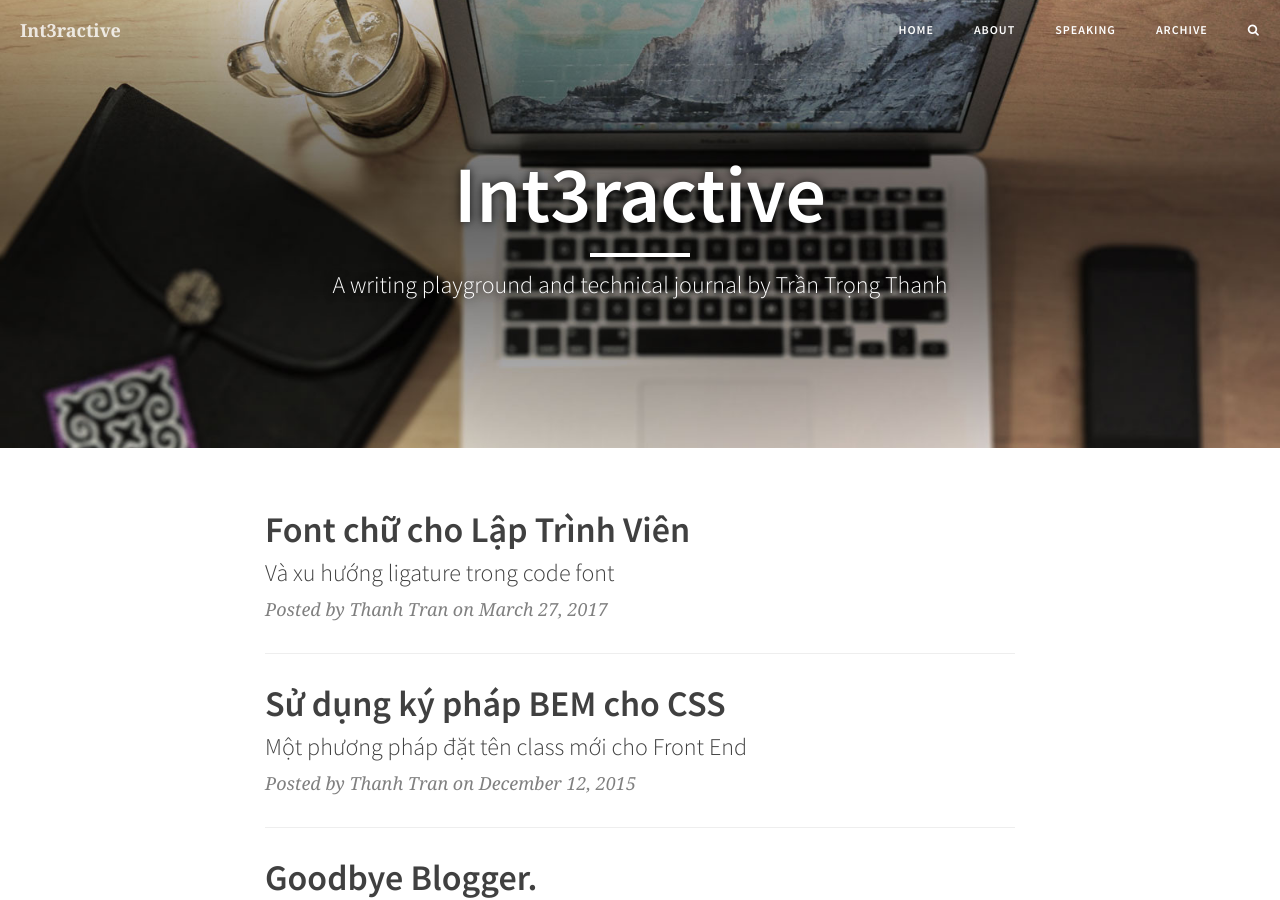
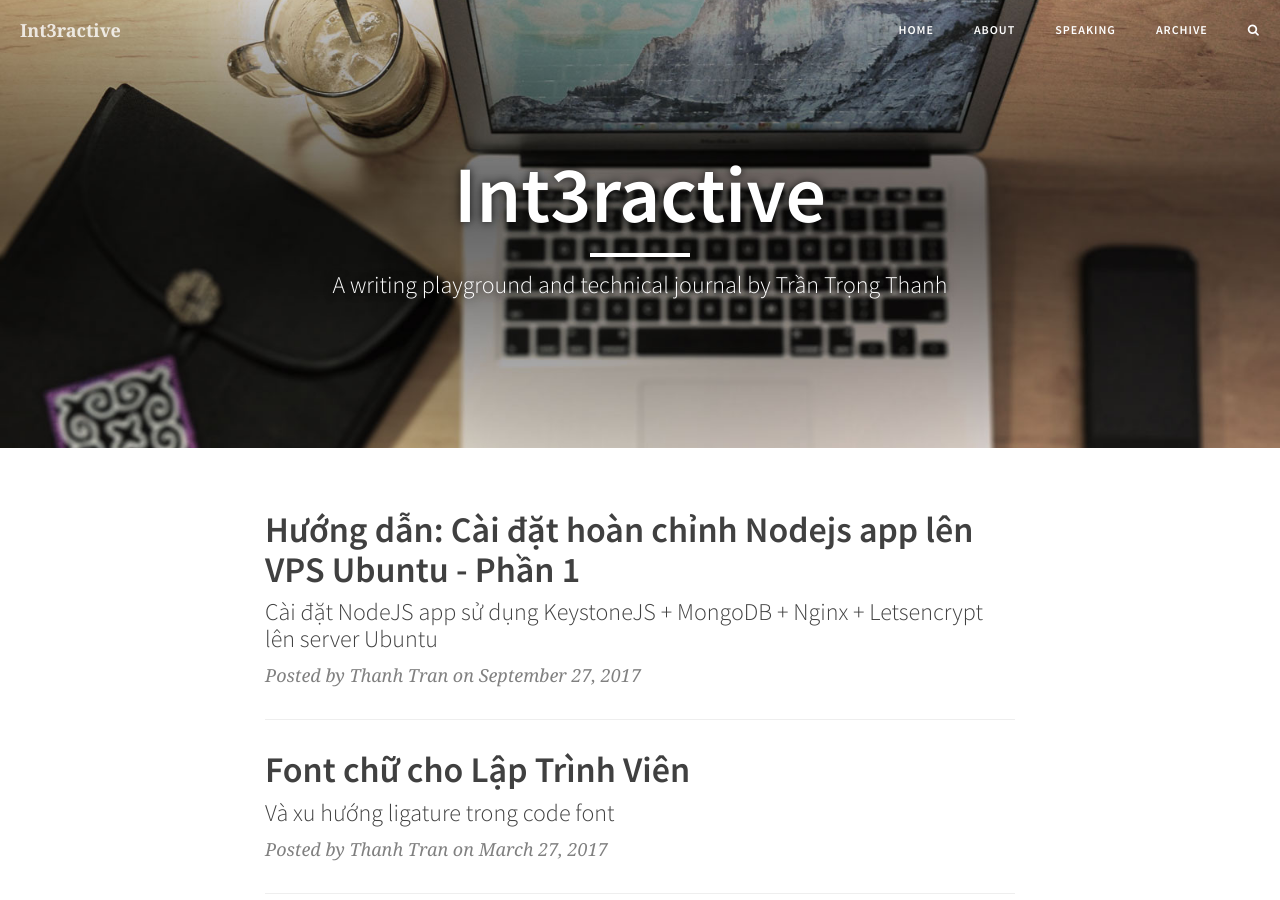
Before and after one commit to trongthanh/int3ractive.com, a Jekyll site: the page built from index.html, in a window 1280 px wide and 900 px high. Built offline with Jekyll 4.4.1, drawn with Linux system fonts in a browser that asks for light colours; nearby versions of some CDN libraries; the list of posts is cut into pages by our own code; some of the changed lines change nothing that is shown; some of the changed text lies outside the part shown.

Commit message:
publish a new blog post

````diff
--- a/_config.yml
+++ b/_config.yml
@@ -29,7 +29,7 @@
 paginate: 10
 exclude: ["README.md", "css/**/*"]
 keep_files: ["flash","javascript"]
-gems:
+plugins:
   - jekyll-feed
   - jekyll-sitemap
   - jekyll-redirect-from
--- /dev/null
+++ b/_posts/2017/2017-03-23-huong-dan-cai-dat-nodejs-app-len-vps-phan-1.md
@@ -0,0 +1,182 @@
+---
+layout: post
+title: "Hướng dẫn: Cài đặt hoàn chỉnh Nodejs app lên VPS Ubuntu - Phần 1"
+subtitle: Cài đặt NodeJS app sử dụng KeystoneJS + MongoDB + Nginx + Letsencrypt lên server Ubuntu
+author: Thanh Tran
+description:
+date: 2017-09-28T01:07:53+07:00
+tags: [devops, vietnamese, nodejs, webapp]
+image:
+---
+
+## Giới Thiệu
+
+NodeJS tuy phát triển mạnh mẽ những năm gần đây nhưng tại Việt Nam vẫn còn ít lựa chọn để triển khai (deploy) lên Internet cho công chúng. Các dịch vụ "app engine" cho NodeJS của nước ngoài như [Heroku](https://www.heroku.com/), [Nodejitsu](https://nodejitsu.com/), [now.sh](https://zeit.co/now)... khó tiếp cận cho developer ở Việt Nam. Ngoài ra các dịch vụ trên còn nhiều hạn chế chẳng hạn: chưa có data center đặt tại Việt Nam, không kèm giải pháp database hoặc nếu có cũng là dạng add-on.
+
+Để cài đặt một web app viết bằng NodeJS, cách đơn giản nhất và tiết kiệm chi phí nhất hiện nay chính là sử dụng **Cloud VPS**[^1]. Cloud VPS là một server toàn quyền được ảo hóa trên một server vật lý, có tài nguyên và băng thông được dành riêng. Ở Việt Nam, hiện đã có nhiều nhà cung cấp dịch vụ Cloud VPS với chi phí khá tiết kiệm (cấu hình thấp nhất có chi phí khoảng 150k/tháng). (Vì đây là bài hướng dẫn kỹ thuật nên tôi sẽ không giới thiệu cụ thể nhà cung cấp nào).
+
+Trong bài viết này, tôi sẽ hướng dẫn bạn cài đặt một NodeJS app (cụ thể viết bằng [KeystoneJS](http://keystonejs.com/)) lên một VPS **Ubuntu 16.04 LTS**[^2] với kết quả mong muốn như sau:
+
+- Website tải cực nhanh
+- Các tài nguyên tĩnh có cache header để tối ưu thời gian tải cho lần xem sau
+- Các tài nguyên tĩnh được gzip để tối ưu băng thông
+- Được mã hóa TLS với chữ ký số hợp lệ (miễn phí)
+- Có thể cài đặt và chạy thêm app trên cùng server
+
+## Cài Đặt Server
+
+Sau khi bạn tạo một Cloud VPS mới, thường thì nó sẽ ở trạng thái mặc định, tức là chưa có thêm bất cứ ứng dụng nào khác được cài thêm. Một số nhà cung cấp VPS thì có thể "nhanh nhảu" cài sẵn Apache HTTP server, tuy nhiên chúng ta sẽ không dùng Apache trong hướng dẫn này, nên có thể bạn phải cần [remove](https://askubuntu.com/questions/176964/permanently-removing-apache2){:target="_blank"} nó khỏi hệ thống.
+
+Ngoài ra, tùy nhà cung cấp VPS mà bạn sẽ được cấp tài khoản **root** hoặc tài khoản user bình thường nhưng có quyền `sudo`. Trong trường hợp bạn có tài khoản root thì sẽ không cần chạy những dòng lệnh bắt đầu bằng `sudo`[^3].
+
+Bạn sẽ truy cập vào server thông qua giao thức SSH và sẽ cấu hình server bằng dòng lệnh trong một cửa sổ terminal. Nếu bạn dùng Windows, tham khảo hướng dẫn kết nối SSH vào Linux server tại [đây](https://support.rackspace.com/how-to/connecting-to-linux-from-windows-by-using-putty/){:target="_blank"} và [đây](http://www.wikihow.com/SSH-to-a-Server){:target="_blank"}
+
+![SSH terminal window](/img/2017/ssh-terminal-macos.png)_Giao diện dòng lệnh SSH terminal trên macOS_
+
+Trước khi tiến hành cài đặt các phần mềm cần thiết, bạn cần cập nhật server Ubuntu với những package mới nhất:
+
+```shell
+$ sudo apt update && sudo apt upgrade -y
+```
+
+### Cài đặt NGINX và Git
+
+Đầu tiên chúng ta sẽ cài 2 phần mềm có sẵn trong repository của Ubuntu: **nginx** & **git**
+
+```shell
+$ sudo apt install -y nginx git
+```
+
+> **NGINX** sẽ đóng vai trò _reversed proxy_ và _static file server_ để tiếp nhận request thông qua port mặc định 80 (http) và 443 (https). **Git** dùng để lấy source code của app để tiến hành build và deploy.
+
+### Cài đặt NodeJS VM:
+
+Thêm repository source cho **NodeJS 6 LTS** [(link tham khảo)](https://nodejs.org/en/download/package-manager/#debian-and-ubuntu-based-linux-distributions):
+
+```shell
+$ curl -sL https://deb.nodesource.com/setup_6.x | sudo -E bash -
+```
+
+Sau đó cài NodeJS lên server:
+
+```shell
+$ sudo apt install -y nodejs
+```
+
+### Cài đặt MongoDB:
+
+KeystoneJS yêu cầu [database MongoDB](https://docs.mongodb.com/manual/tutorial/install-mongodb-on-ubuntu/). Đầu tiên là thêm PGP key cho MongoDB repository:
+
+```shell
+$ sudo apt-key adv --keyserver hkp://keyserver.ubuntu.com:80 --recv 0C49F3730359A14518585931BC711F9BA15703C6
+```
+
+Thêm repository source của MongoDB dành riêng cho Ubuntu 16.04:
+
+```shell
+$ echo "deb [ arch=amd64,arm64 ] http://repo.mongodb.org/apt/ubuntu xenial/mongodb-org/3.4 multiverse" | sudo tee /etc/apt/sources.list.d/mongodb-org-3.4.list
+```
+
+Tiến hành cài MongoDB:
+
+```shell
+$ sudo apt update && sudo apt install -y mongodb-org
+```
+
+Khởi động dịch vụ `mongod` lần đầu tiên và đăng ký để nó tự chạy lúc restart server:
+
+```shell
+# Khởi động mongod service
+$ sudo systemctl start mongod
+# Bật chức năng tự chạy khi restart Ubuntu
+$ sudo systemctl enable mongod
+```
+
+### Tất cả trong một
+
+Trên đây là hướng dẫn từng bước để các bạn hiểu rõ mình đang làm những gì để khởi tạo server mới. Một khi đã hiểu rõ, bạn có thể viết tất cả những dòng lệnh đó vào một file bash script như [ở Gist này](https://gist.github.com/trongthanh/e05524446249ad7727b78941f0e93a01) và thực thi nó:
+
+```shell
+# Thêm quyền thực thi cho file bash script
+$ chmod +x initialize.sh
+# Chạy file bash script này
+$ ./intialize.sh
+```
+
+
+## Tải mã nguồn của app từ Git host và build app
+
+Trong hướng dẫn này, chúng ta sẽ lấy mã nguồn của app từ một trong 3 Git host phổ biến là Github, Bitbucket, và Gitlab và build ngay tại server.
+
+Trước tiên, chúng ta sẽ tạo khóa SSH mặc định trên server bằng các bước sau (Enter mặc định với tất cả các câu hỏi):
+
+```shell
+$ ssh-keygen -t rsa
+```
+
+Xuất nội dung của public key ra terminal để copy:
+
+```shell
+$ cat ~/.ssh/id_rsa.pub
+```
+
+Tại trang settings của project trên Git host, thêm deploy key và paste nội dung của file `id_rsa.pub` vừa mới copy ở trên.
+
+- Tại Bitbucket, vào Settings > Chọn tiếp Access Keys
+- Tại Github, vào Settings > Chọn Deploy Keys
+- Tại Gitlab, vào Settings > Repository > Deploy Keys
+
+![Add deploy key]({{ "img/2017/bitbucket-deploy-key.png" | absolute_url }})_Ảnh chụp popup thêm Access key của Bitbucket._
+
+Quay trở lại terminal của server, tạo thư mục để chứa mã nguồn của app sẽ được clone vào:
+
+```shell
+$ mkdir -p ~/apps/my-node-app
+```
+
+Lệnh ở trên sẽ tự động tạo 2 cấp thư mục `apps/my-node-app` ở tại thư mục `$HOME` của user hiện tại.
+
+Tiếp theo, clone Git repo của app vào thư mục vừa tạo (lưu ý sử dụng lệnh clone với giao thức SSH).
+
+```shell
+$ git clone git@bitbucket.org:<username>/<repo-name>.git ~/apps/my-node-app/
+```
+
+### Build app
+
+Với một Node.js app chuẩn, việc đầu tiên chúng ta cần làm là **cd** vào thư mục gốc của project, và chạy lệnh cài tự động các dependency package được liệt kê trong **package.json**:
+
+```shell
+$ npm install
+```
+
+Sau đó, tùy vào cài đặt của dự án, ta cần chạy các lệnh để build các thành phần cần biên dịch hoặc tối ưu hóa từ mã nguồn.
+
+Theo thông lệ chung của các NodeJS app, việc build project sẽ thông qua một lệnh script được config sẵn trong package.json, VD:
+
+```json
+{
+    "scripts": {
+        "build": "gulp build"
+    }
+}
+```
+
+Do đó, việc tiếp theo sẽ là chạy script build này bằng npm:
+
+```shell
+$ npm run build
+```
+
+Tới đây, chúng ta đã có thể chạy thử app bằng lệnh `node keystone.js` (giả sử `keystone.js` là điểm start của app) và preview tại IP của server và port mặc định 3000 (VD: http://12.34.56.789:3000).
+
+Với những bước cài đặt vừa rồi, bạn đã có thể chạy app cho môi trường STAGING hoặc UAT và có thể demo với khách hàng. Để giữ cho app demo tiếp tục chạy sau khi thoát SSH, bạn có thể dùng dòng lệnh `screen` (xem [hướng dẫn](https://askubuntu.com/questions/904373/how-to-use-screen-command)).
+
+Trong phần tiếp theo tôi sẽ hướng dẫn chạy app như service, đưa ra ngoài port chuẩn của web, bật mã hóa TLS/SSL... để sẵn sáng cho Production.
+
+(còn tiếp...)
+
+---
+[^1]: Virtual Private Server
+[^2]: Có thể bạn sẽ thắc mắc sao không dùng CentOS/RedHat có thiết kế bảo mật cao hơn. Theo tôi, với đại đa số những web app thông thường, Ubuntu là lựa chọn cân bằng giữa sự anh ninh và tính dễ dùng, dễ cài đặt của dòng Linux Debian.
+[^3]: Bạn cần có chút kiến thức về Linux và bash command line để làm theo tutorial này dễ dàng hơn.
````
Also changed, not shown: img/2017/bitbucket-deploy-key.png (added), img/2017/ssh-terminal-macos.png (added).
